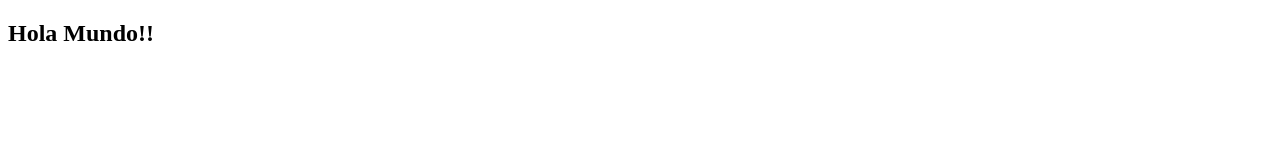
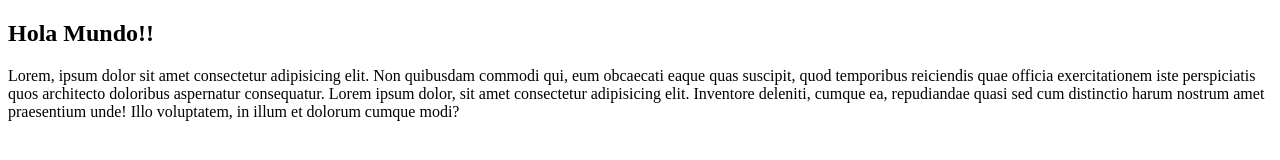
Before and after one commit to emilio211204/Practica-Taller, a plain HTML site: page index.html in a window 1280 px wide. Drawn offline with Linux system fonts and the light colour scheme.

Commit message:
Añadiendo html

```diff
--- a/index.html
+++ b/index.html
@@ -8,5 +8,8 @@
 <body>
 
     <h2>Hola Mundo!!</h2>
+    <p>
+        Lorem, ipsum dolor sit amet consectetur adipisicing elit. Non quibusdam commodi qui, eum obcaecati eaque quas suscipit, quod temporibus reiciendis quae officia exercitationem iste perspiciatis quos architecto doloribus aspernatur consequatur. Lorem ipsum dolor, sit amet consectetur adipisicing elit. Inventore deleniti, cumque ea, repudiandae quasi sed cum distinctio harum nostrum amet praesentium unde! Illo voluptatem, in illum et dolorum cumque modi?
+    </p>
 </body>
 </html>
```
